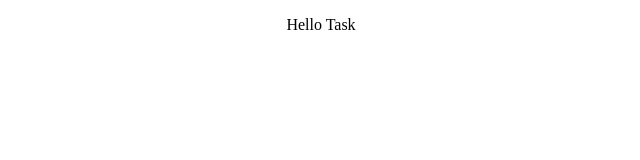
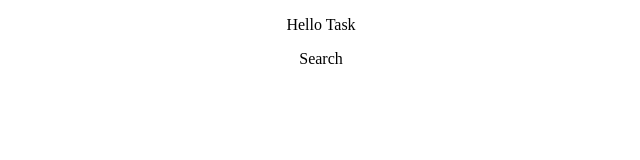
Before and after one commit to karenbarseghyan/flickr-search-react, a React (Create React App) app: page / in a window 1280 px wide. Shown: the top 160 px of the page, without its empty margins (319-959 px from the left). Built offline with nearby package versions, Linux system fonts and the light colour scheme.

Commit message:
Creating basic layout api components

```diff
--- a/public/index.html
+++ b/public/index.html
@@ -9,35 +9,12 @@
       name="description"
       content="Web site created using create-react-app"
     />
-    <link rel="apple-touch-icon" href="%PUBLIC_URL%/logo192.png" />
-    <!--
-      manifest.json provides metadata used when your web app is installed on a
-      user's mobile device or desktop. See https://developers.google.com/web/fundamentals/web-app-manifest/
-    -->
-    <link rel="manifest" href="%PUBLIC_URL%/manifest.json" />
-    <!--
-      Notice the use of %PUBLIC_URL% in the tags above.
-      It will be replaced with the URL of the `public` folder during the build.
-      Only files inside the `public` folder can be referenced from the HTML.
 
-      Unlike "/favicon.ico" or "favicon.ico", "%PUBLIC_URL%/favicon.ico" will
-      work correctly both with client-side routing and a non-root public URL.
-      Learn how to configure a non-root public URL by running `npm run build`.
-    -->
     <title>React App</title>
   </head>
   <body>
     <noscript>You need to enable JavaScript to run this app.</noscript>
     <div id="root"></div>
-    <!--
-      This HTML file is a template.
-      If you open it directly in the browser, you will see an empty page.
 
-      You can add webfonts, meta tags, or analytics to this file.
-      The build step will place the bundled scripts into the <body> tag.
-
-      To begin the development, run `npm start` or `yarn start`.
-      To create a production bundle, use `npm run build` or `yarn build`.
-    -->
   </body>
 </html>
--- a/src/App.js
+++ /dev/null
@@ -1,11 +0,0 @@
-import './App.css';
-
-function App() {
-  return (
-    <div className="App">
-      <p>Hello Task</p>
-    </div>
-  );
-}
-
-export default App;
--- /dev/null
+++ b/src/components/App.js
@@ -0,0 +1,14 @@
+import React from "react";
+import "../App.css";
+import Search from "./Search";
+
+const App = (props) => {
+  return (
+    <div className="App">
+      <p>Hello Task</p>
+      <Search />
+    </div>
+  );
+}
+
+export default App;
--- /dev/null
+++ b/src/components/Search.js
@@ -0,0 +1,11 @@
+import React from 'react'
+
+ const Search = (props) => {
+    return (
+        <div>
+            <p>Search</p>
+        </div>
+    )
+}
+
+export default Search;
```
Also changed, not shown: src/index.js (+5 -5 lines), src/url/url.js (added).
